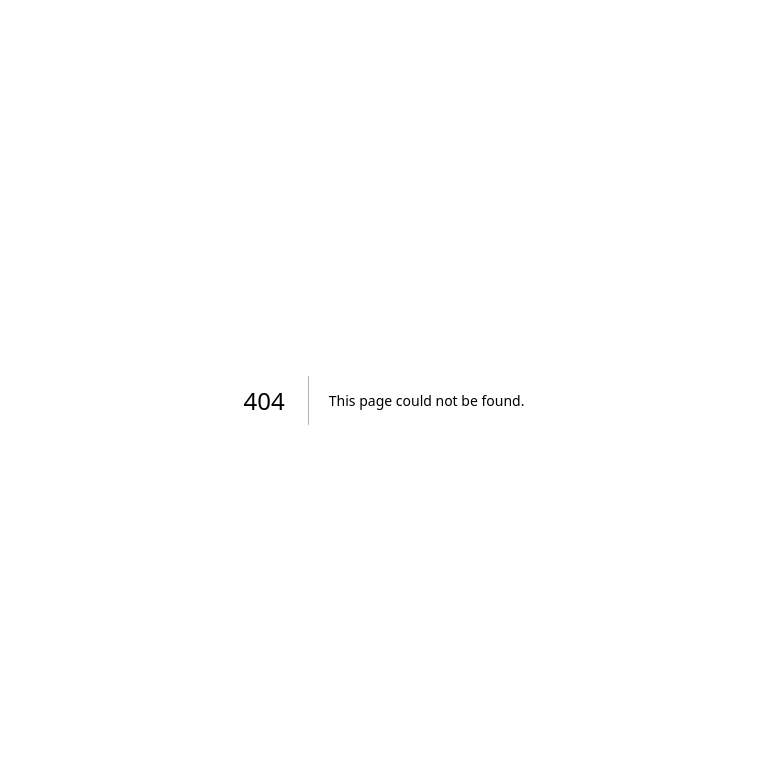
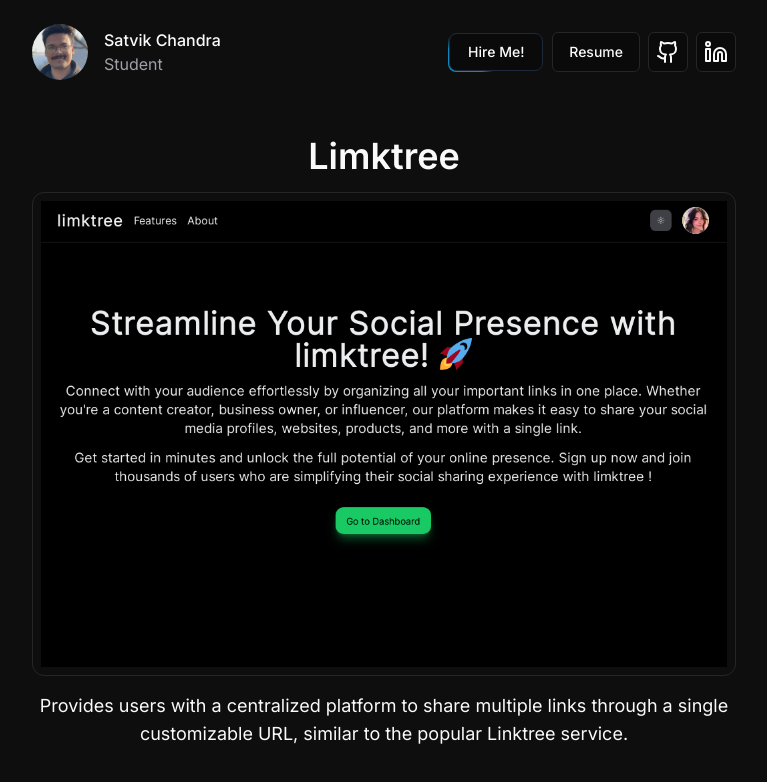
Before and after one commit to SattuSupari21/portfolio-v1, a Next.js app: page /project/1 in a window 1280 px wide. Before the commit this address had no page. Shown: the top 782 px of the page, without its empty margins (256-1023 px from the left). Built offline with nearby package versions, Linux system fonts and the light colour scheme.

Commit message:
added project details page

```diff
--- a/src/app/layout.tsx
+++ b/src/app/layout.tsx
@@ -18,7 +18,7 @@
 }>) {
     return (
         <html lang="en">
-            <body className={inter.className}>
+            <body className={`${inter.className} bg-[#0e0e0e]`}>
                 <ThemeProvider attribute="class"
                     defaultTheme="dark">
                     {children}
--- /dev/null
+++ b/src/app/project/[slug]/page.tsx
@@ -0,0 +1,36 @@
+"use client"
+
+import { Header } from "@/components/Header";
+import { projects } from "@/constants"
+import { useRouter } from "next/navigation";
+
+function ProjectDetails({ id }: { id: number }) {
+    const router = useRouter();
+    const project = projects.find((p) => p.id == id)
+    if (!project) {
+        router.push('/')
+        return
+    }
+    return (
+        <div className="w-full h-full flex flex-col gap-4 items-center">
+            <span className="text-4xl font-semibold">{project?.title}</span>
+            <div className="w-full h-full border rounded-xl p-2 hover:border-sky-400 transition">
+                <img src={project.image} alt={project.title} className="w-full h-full object-fill" />
+            </div>
+            <span className="text-lg text-center">{project.about}</span>
+        </div>
+    )
+}
+
+export default function Project({ params }: { params: { slug: number } }) {
+    return (
+        <>
+            <main className="flex flex-col items-center mb-6">
+                <div className="w-full min-h-full flex flex-col gap-10 p-2 max-w-[720px]">
+                    <Header />
+                    <ProjectDetails id={params.slug} />
+                </div>
+            </main>
+        </>
+    )
+}
--- a/src/components/Header.tsx
+++ b/src/components/Header.tsx
@@ -86,7 +86,7 @@
     return (
         <div className="w-full h-full flex items-center justify-between">
             <div className="py-4 flex gap-4 items-center justify-center">
-                <img src="./pic.jpeg" alt="profile picture" className="w-14 h-14 object-cover rounded-full" />
+                <img src="/images/pic.jpeg" alt="profile picture" className="w-14 h-14 object-cover rounded-full" />
                 <div>
                     <div className="font-medium">Satvik Chandra</div>
                     <div className="text-zinc-400">Student</div>
--- a/src/components/Projects.tsx
+++ b/src/components/Projects.tsx
@@ -1,7 +1,12 @@
+"use client"
+
 import { ArrowRight, Github } from "lucide-react"
 import { Card } from "./ui/card"
 import { IconButton } from "./ui/button"
 import { Badge } from "@/components/ui/badge"
+import { useRouter } from "next/navigation"
+
+import { projects } from "@/constants"
 
 type ProjectType = {
     id: number,
@@ -13,8 +18,9 @@
 }
 
 const RenderProject = ({ project }: { project: ProjectType }) => {
+    const router = useRouter();
     return (
-        <Card className="h-auto flex flex-col gap-4 p-2 hover:bg-zinc-800 hover:border-zinc-800 cursor-pointer">
+        <Card className="h-auto flex flex-col gap-4 p-2 hover:bg-zinc-800 hover:border-zinc-800 cursor-pointer" onClick={() => router.push(`/project/${project.id}`)}>
             <div className="w-full h-[240px] border">
                 <img src={project.image} alt={project.title} className="w-full h-full object-fill" />
             </div>
@@ -29,40 +35,13 @@
                     </div>
 
                 </div>
-                <IconButton className="ml-auto" variant={'outline'} asChild>
+                <IconButton className="ml-auto hover:bg-white hover:text-black" variant={'outline'} asChild>
                     <a href={project.sourceCode} target="_blank"><Github className="mr-2" /> Source Code </a>
                 </IconButton>
             </div>
         </Card>
     )
 }
-
-const projects = [
-    {
-        id: 1,
-        image: "limktree-home.png",
-        title: "Limktree",
-        about: "Provides users with a centralized platform to share multiple links through a single customizable URL, similar to the popular Linktree service.",
-        sourceCode: "https://github.com/SattuSupari21/limktree",
-        techStack: ["Next.js", "Prisma", "PostgreSQL", "Cloudinary", "Axios", "JWT", "Recoil", "ZOD", "Next UI", "Typescript"]
-    },
-    {
-        id: 2,
-        image: "shorty-home.png",
-        title: "Shorty",
-        about: "A simple to use URL shortner created using Elysia.js with Bun runtime and Next.js.",
-        sourceCode: "https://github.com/SattuSupari21/shorty",
-        techStack: ["Elysia.js", "Next.js", "Prisma", "PostgreSQL", "Axios", "JWT", "Recoil", "Radix UI", "Typescript"]
-    },
-    {
-        id: 3,
-        image: "styled-home.png",
-        title: "Styled",
-        about: "Full-stack e-commerce web application created using Strapi CMS and Next.js.",
-        sourceCode: "https://github.com/SattuSupari21/styled",
-        techStack: ["Strapi CMS", "Sqlite", "Next.js", "GraphQL", "Stripe", "Auth0", "Framer Motion", "Javascript"]
-    }
-];
 
 export const Projects = () => {
     return (
--- a/src/constants.ts
+++ b/src/constants.ts
@@ -1,2 +1,29 @@
 export const GithubUrl = "https://github.com/SattuSupari21";
 export const LinkedInUrl = "https://www.linkedin.com/in/satvik-chandra"
+
+export const projects = [
+    {
+        id: 1,
+        image: "/limktree-home.png",
+        title: "Limktree",
+        about: "Provides users with a centralized platform to share multiple links through a single customizable URL, similar to the popular Linktree service.",
+        sourceCode: "https://github.com/SattuSupari21/limktree",
+        techStack: ["Next.js", "Prisma", "PostgreSQL", "Cloudinary", "Axios", "JWT", "Recoil", "ZOD", "Next UI", "Typescript"]
+    },
+    {
+        id: 2,
+        image: "/shorty-home.png",
+        title: "Shorty",
+        about: "A simple to use URL shortner created using Elysia.js with Bun runtime and Next.js.",
+        sourceCode: "https://github.com/SattuSupari21/shorty",
+        techStack: ["Elysia.js", "Next.js", "Prisma", "PostgreSQL", "Axios", "JWT", "Recoil", "Radix UI", "Typescript"]
+    },
+    {
+        id: 3,
+        image: "/styled-home.png",
+        title: "Styled",
+        about: "Full-stack e-commerce web application created using Strapi CMS and Next.js.",
+        sourceCode: "https://github.com/SattuSupari21/styled",
+        techStack: ["Strapi CMS", "Sqlite", "Next.js", "GraphQL", "Stripe", "Auth0", "Framer Motion", "Javascript"]
+    }
+];
```
Also changed, not shown: public/images/pic.jpeg (renamed from public/pic.jpeg).
